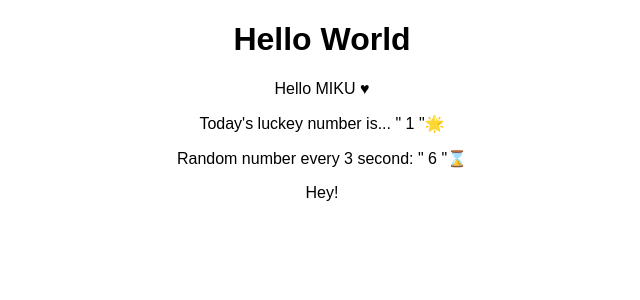
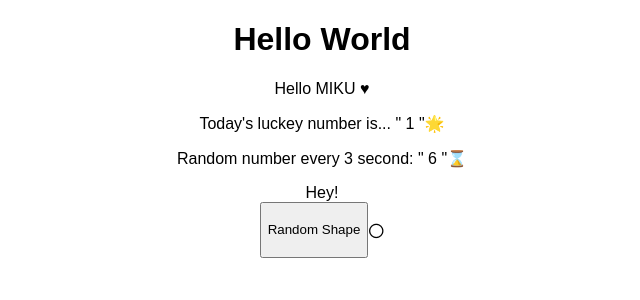
Before and after one commit to mikuweb/React-coding-challenges, a React (Create React App) app: page / in a window 1280 px wide. Shown: the top 300 px of the page, without its empty margins (318-958 px from the left). Built offline with nearby package versions, Linux system fonts and the light colour scheme.

Commit message:
Add new component Add new component "CreateRandomShape"

```diff
--- a/src/App.js
+++ b/src/App.js
@@ -1,3 +1,4 @@
+import { CreateRandomShape } from "./components/CreateRandomShape";
 import { HelloName } from "./components/HelloName";
 import { HelloWorld } from "./components/HelloWorld";
 import { RandomNumber } from "./components/RandomNumber";
@@ -15,6 +16,7 @@ export default function App() {
       <Triple>
         <div>Hey!</div>
       </Triple>
+      <CreateRandomShape />
     </div>
   );
 }
--- /dev/null
+++ b/src/components/CreateRandomShape.jsx
@@ -0,0 +1,15 @@
+import "../styles.css";
+import { useState } from "react";
+
+export const CreateRandomShape = () => {
+  const [shape, setShape] = useState("〇");
+  const shapes = ["◇", "〇", "＼", "＋"];
+  const _shape = shapes[Math.floor(Math.random() * shapes.length)];
+
+  return (
+    <div className={"container__random-shape"}>
+      <button onClick={() => setShape(_shape)}>Random Shape</button>
+      <p>{shape}</p>
+    </div>
+  );
+};
--- a/src/styles.css
+++ b/src/styles.css
@@ -2,3 +2,8 @@
   font-family: sans-serif;
   text-align: center;
 }
+
+.container__random-shape {
+  display: flex;
+  justify-content: center;
+}
```
